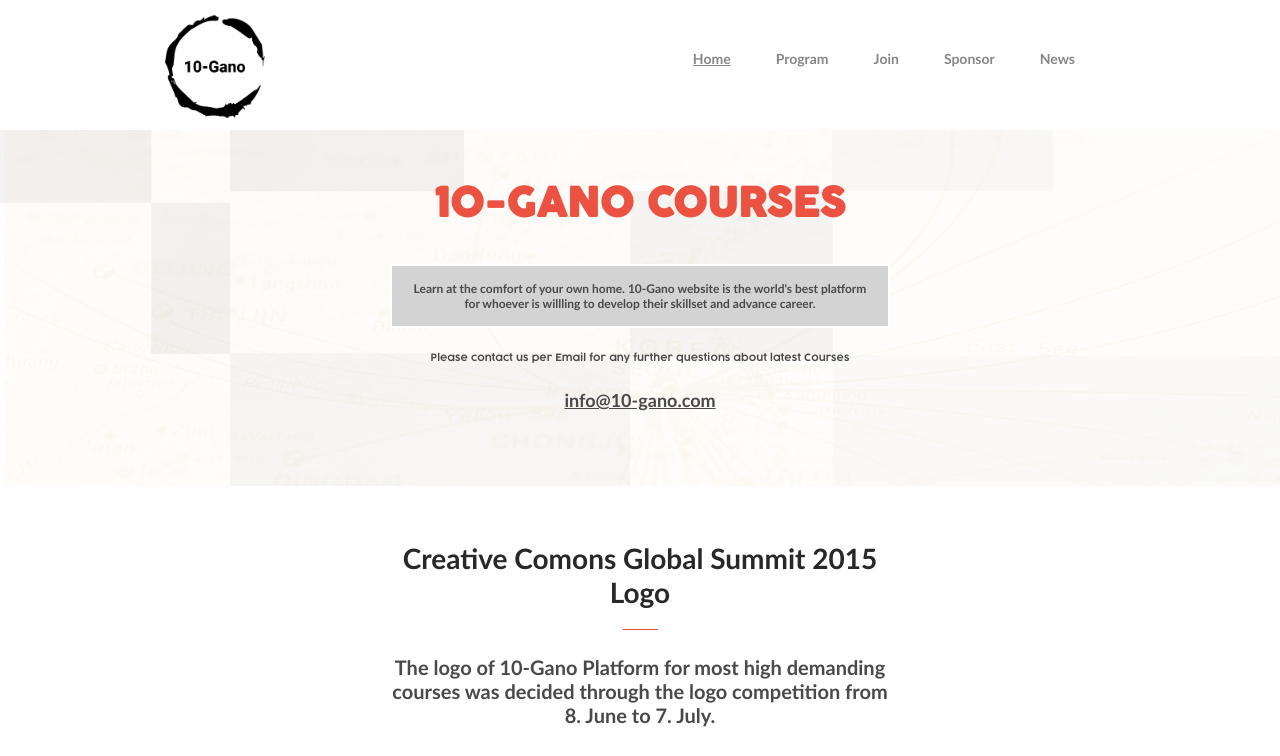
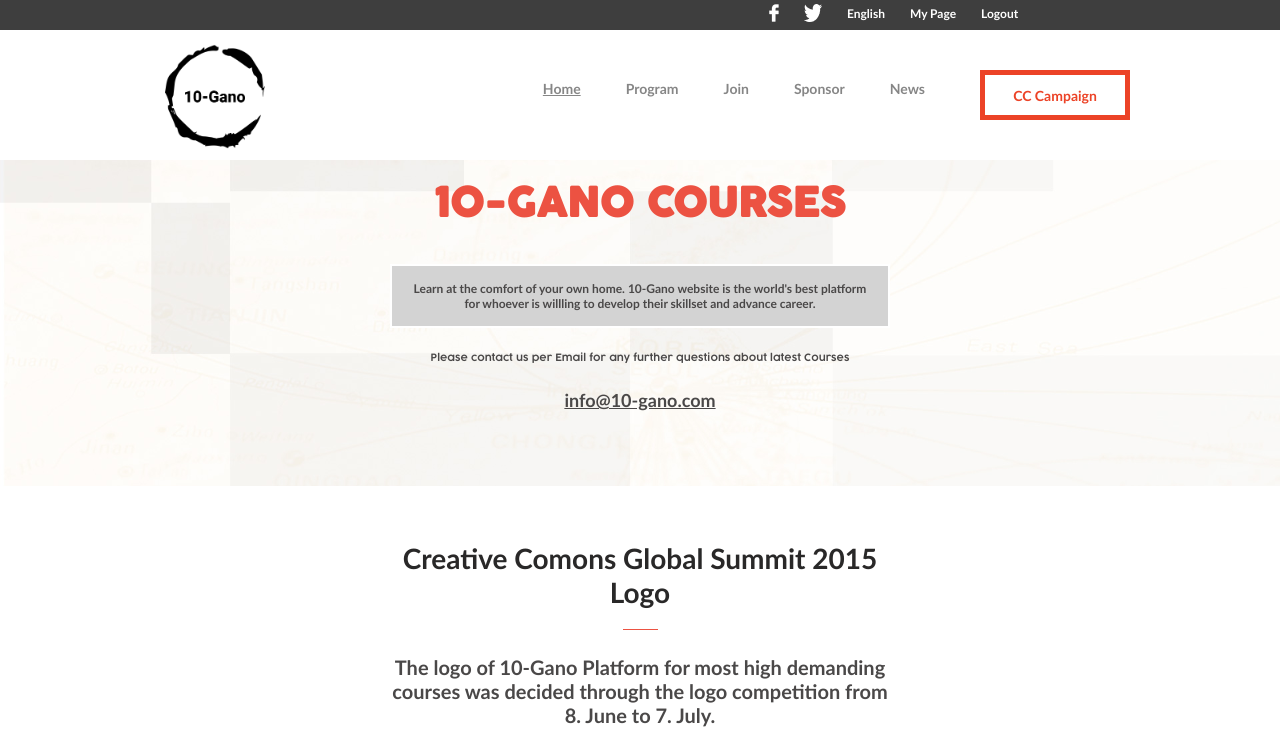
Before and after one commit to MarwanDev/capstone-module-1, a website: page about.html in a window 1280 px wide. Shown: the top 756 px of the page. Drawn offline with Linux system fonts and the light colour scheme.

Commit message:
Add black navbar

```diff
--- a/App.js
+++ b/App.js
@@ -64,7 +64,6 @@
       professor.imgSrc);
     professorsContainer.insertAdjacentHTML('afterbegin', htmlToAdd);
   });
-  console.log(professorsArray.length);
 } else {
   for (let i = professorsArray.length - 3; i < professorsArray.length; i += 1) {
     const htmlToAdd = professorsDisplay(professorsArray[i].name,
--- a/about.html
+++ b/about.html
@@ -9,6 +9,15 @@
 </head>
 <body>
   <!-- navbar -->
+  <nav class="black-navbar">
+    <ul class="social-icons-container">
+      <li><img src="assets/Rectangle.png" alt="fb-icon"></li>
+      <li><img src="assets/twitter.png" alt="twitter-icon"></li>
+      <li><a>English</a></li>
+      <li><a>My Page</a></li>
+      <li><a>Logout</a></li>
+    </ul>
+  </nav>
   <nav class="navbar" id="navbar">
     <div class="logo-container">
       <a href="index.html">
@@ -56,7 +65,7 @@
         <a>News</a>
       </li>
     </ul>
-    <button type="button">CC Campaign</button>
+    <button class="cc-button" type="button">CC Campaign</button>
   </div>
 </nav>
 <!-- header -->
--- a/style.css
+++ b/style.css
@@ -32,12 +32,9 @@
   background-size: 100%;
 }
 
-p {
-  font-size: 20px;
-}
-
-p.small {
-  font-size: 16px;
+.black-navbar {
+  display: none;
+  position: fixed;
 }
 
 .navbar {
@@ -54,10 +51,6 @@
 }
 
 .navbar .logo-container {
-  display: none;
-}
-
-.links-container button {
   display: none;
 }
 
@@ -119,7 +112,7 @@
   transform: rotate(45deg) translate(-6px, -8px);
 }
 
-.links-container ul {
+.links-container {
   display: none;
 }
 
@@ -569,7 +562,40 @@
 }
 
 @media screen and (min-width: 768px) {
+  .black-navbar {
+    position: fixed;
+    display: flex;
+    flex-direction: row;
+    background-color: #3E3E3E;
+    height: 30px;
+    padding-left: 60vw;
+    width: 100%;
+    align-items: center;
+  }
+
+  .black-navbar .social-icons-container {
+    display: flex;
+    flex-direction: row;
+    list-style-type: none;
+    padding-top: 5px;
+    padding-bottom: 5px;
+  }
+
+  .black-navbar .social-icons-container li {
+    margin-right: 25px;
+  }
+
+  .black-navbar .social-icons-container li a {
+    font-family: 'Lato', sans-serif;
+    font-style: normal;
+    font-weight: 400;
+    font-size: 12px;
+    line-height: 14px;
+    color: #fff;
+  }
+
   .navbar {
+    margin-top: 30px;
     background-color: white;
     padding-left: 150px;
     padding-right: 150px;
@@ -617,7 +643,7 @@
     color: #868686;
   }
 
-  .links-container button {
+  .links-container .cc-button {
     padding: 5px 25px;
     font-family: 'Lato', sans-serif;
     font-style: normal;
```
Also changed, not shown: index.html (+7 -7 lines).
